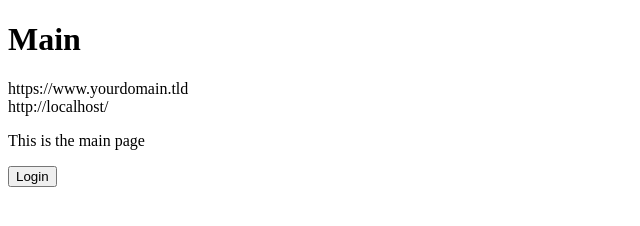
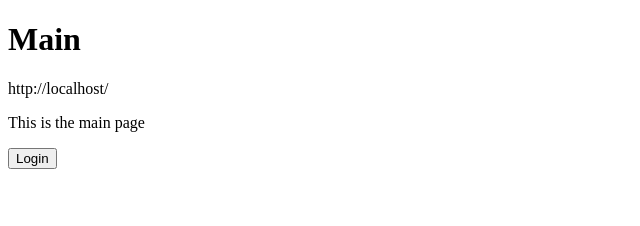
Before and after one commit to alexjbuck/my-fitness-pal-dashboard, a Gatsby site: page / in a window 1280 px wide. Shown: the whole page, without its empty margins (0-640 px from the left). Built offline with nearby package versions, Linux system fonts and the light colour scheme; Gatsby itself is replaced by a stand-in of ours.

Commit message:
fix(pages): Resolve to use location.href prop
location.href prop with appropriate checking will return the actual
URL. siteMetadata query returns a stored value
that may not be the correct value for the page

```diff
--- a/src/pages/index.js
+++ b/src/pages/index.js
@@ -1,20 +1,13 @@
 import * as React from "react"
 import Main from "../layouts/Main"
-import SiteMetadata from '../queries/SiteMetadata'
 
 
 const Index = ({location}) => {
 
   const url = location.href ? location.href : '';
-  const { siteUrl } = SiteMetadata()
   return (
     <Main>
-      <div>
-        {siteUrl}
-      </div>
-      <div>
-        {url}
-      </div>
+      {url}
     </Main>
   )
 }
```
